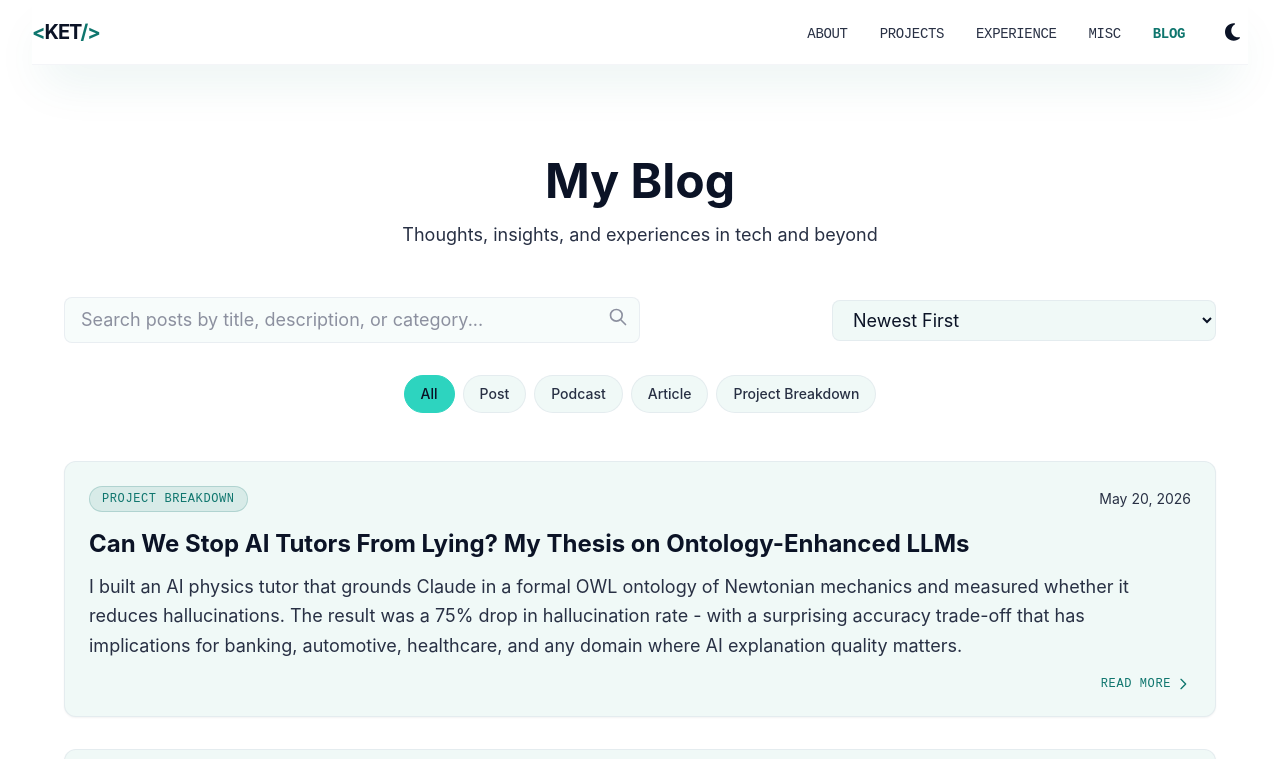
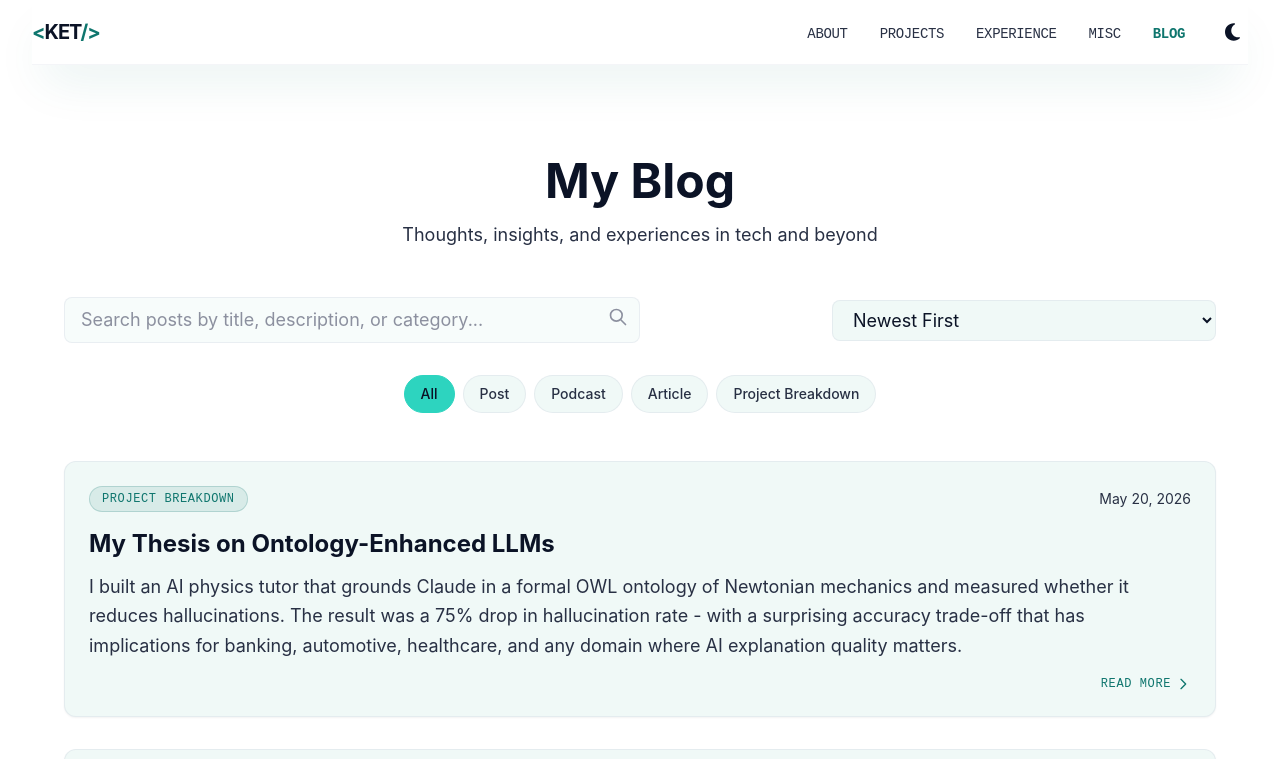
Before and after one commit to 9117KET/my-portfolio, a React (Vite) app: page /blog in a window 1280 px wide. Shown: the top 759 px of the page. Built offline with nearby package versions, Linux system fonts and the light colour scheme.

Commit message:
Update ontology physics tutor post title

```diff
--- a/src/data/blog-posts.ts
+++ b/src/data/blog-posts.ts
@@ -194,7 +194,7 @@ export const posts: Post[] = [
   },
   {
     id: "ontology-physics-tutor",
-    title: "Can We Stop AI Tutors From Lying? My Thesis on Ontology-Enhanced LLMs",
+    title: "My Thesis on Ontology-Enhanced LLMs",
     date: "May 20, 2026",
     category: "Project Breakdown",
     description:
```
